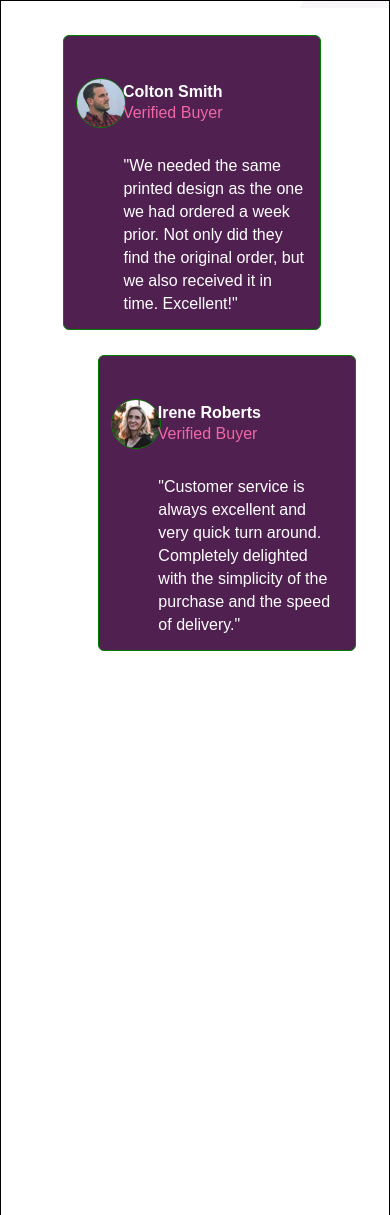
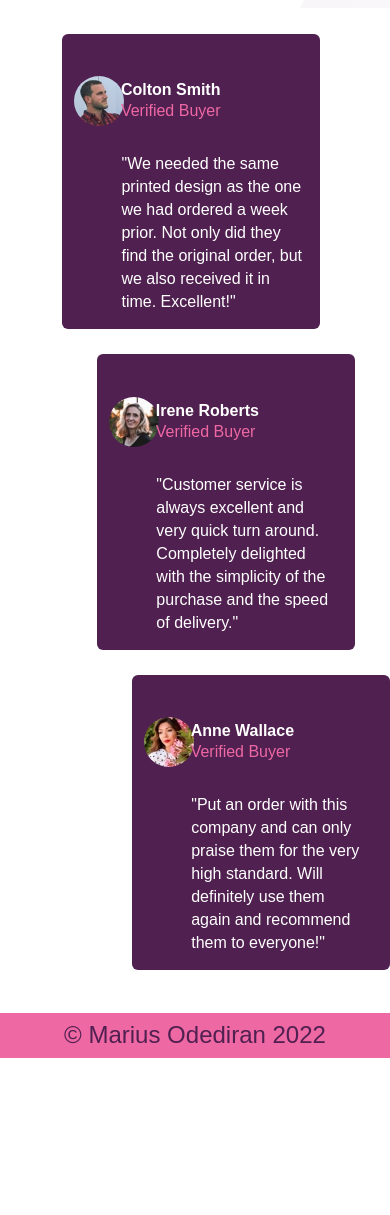
Before and after one commit to Marius-Diran/Social-proof-section, a plain HTML site: page index.html in a window 390 px wide. Shown: the part 785-2000 px from the top of the page. After the commit the page ends 1843 px from the top, so only its background shows below. Drawn offline with Linux system fonts and the light colour scheme.

Commit message:
Finished the challenge on Front-End Mentor

```diff
--- a/index.html
+++ b/index.html
@@ -41,8 +41,17 @@
                 <img src="Images/image-irene.jpg" width="52px">
                 <h4>Irene Roberts</h4>
                 <p>Verified Buyer</p>
-                <p class="main-text"> "Customer service is always excellent and very quick turn around. Completely delighted with the simplicity of the purchase and the speed of delivery."</p>
+                <p class="main-text">"Customer service is always excellent and very quick turn around. Completely delighted with the simplicity of the purchase and the speed of delivery."</p>
+            </div>
+            <div class="last-review">
+                <img src="Images/image-anne.jpg" width="52px">
+                <h4>Anne Wallace</h4>
+                <p>Verified Buyer</p>
+                <p class="main-text">"Put an order with this company and can only praise them for the very high standard. Will definitely use them again and recommend them to everyone!"</p>
             </div>
         </article>
+        <footer id="footer">
+            <p>&copy; Marius Odediran 2022</p>
+        </footer>
     </body>
 </html>
--- a/social.css
+++ b/social.css
@@ -98,11 +98,10 @@ body{
 
 #review{
     display: grid;
-    grid-template-columns: 100px 100px;
+    grid-template-columns: 100px 100px 10px;
     column-gap: 23vw;
-    border: 1px solid red;
     width: 100%;
-    height: 200vh;
+    height: 80vh;
     margin-top: 5vh;
 }
 
@@ -110,7 +109,6 @@ body{
     position: relative;
     top: 4vh;
     left: 5vw;
-    border: 1px;
     border-radius: 6px;
     width: 28vw;
     height: 40vh;
@@ -118,7 +116,6 @@ body{
 }
 
 #review .review1 img{
-    border: 1px solid green;
     position: absolute;
     left: 3vw;
     top: 6.7vh;
@@ -155,7 +152,6 @@ body{
     position: relative;
     top: 8vh;
     left: 5vw;
-    border: 1px;
     border-radius: 6px;
     width: 28vw;
     height: 40vh;
@@ -163,7 +159,6 @@ body{
 }
 
 #review .review2 img{
-    border: 1px solid green;
     position: absolute;
     left: 3vw;
     top: 6.7vh;
@@ -194,6 +189,57 @@ body{
     height: fit-content;
     line-height: 23px;
     color:hsl(0, 0%, 100%);
+}
+
+#review .last-review{
+    position: relative;
+    top: 15vh;
+    left: 5vw;
+    border-radius: 6px;
+    width: 28vw;
+    height: 40vh;
+    background-color: hsl(300, 43%, 22%);
+}
+
+#review .last-review img{
+    position: absolute;
+    left: 3vw;
+    top: 6.7vh;
+    border-radius: 70px;
+}
+
+#review .last-review h4{
+    position: absolute;
+    left: 8.2vw;
+    top: 7.6vh;
+    color: hsl(0, 0%, 100%);
+}
+
+#review .last-review p{
+    position: absolute;
+    left: 8.2vw;
+    top: 11.1vh;
+    color: hsl(333, 80%, 67%);
+    font-weight: 400;
+}
+
+#review .last-review .main-text{
+    position: absolute;
+    top: 19vh;
+    left: 0vw;
+    margin-left: 1.5vw;
+    width: 25vw;
+    height: fit-content;
+    line-height: 23px;
+    color:hsl(0, 0%, 100%);
+}
+
+#footer{
+    background-color:hsl(333, 80%, 67%);
+    color:hsl(300, 43%, 22%);
+    padding: 1vh 0vw;
+    text-align: center;
+    font-size: 1.5rem;
 }
 
 @media (orientation: portrait) and (max-width: 600px){
@@ -262,13 +308,12 @@ body{
     }
 
     #review{
-        border: 1px solid black;
+        height: 120vh;
         position: relative;
         top: 30vh;
     }
 
     #review .review1{
-        border: 1px solid green;
         width: 66vw;
         height: 35vh;
         position: relative;
@@ -303,7 +348,6 @@ body{
     }
 
     #review .review2{
-        border: 1px solid green;
         width: 66vw;
         height: 35vh;
         position: relative;
@@ -337,4 +381,44 @@ body{
         left: 0vw;
         margin-left: 7vh;
     }
+
+    #review .last-review{
+        width: 66vw;
+        height: 35vh;
+        position: relative;
+        left: -63.4vw;
+        top: 80vh;
+    }
+
+    #review .last-review img{
+        position: absolute;
+        top: 5vh;
+        width: 50px;
+        height: 50px;
+    }
+
+    #review .last-review h4{
+        position: absolute;
+        left: 15vw;
+        top: 5.6vh;
+    }
+
+    #review .last-review p{
+        position: absolute;
+        left: 15vw;
+        top: 8.1vh;
+    }
+
+    #review .last-review .main-text{
+        width: 45vw;
+        position: absolute;
+        top: 14vh;
+        left: 0vw;
+        margin-left: 7vh;
+    }
+
+    #footer{
+        position: relative;
+        top: 30vh;
+    }
 }
```
